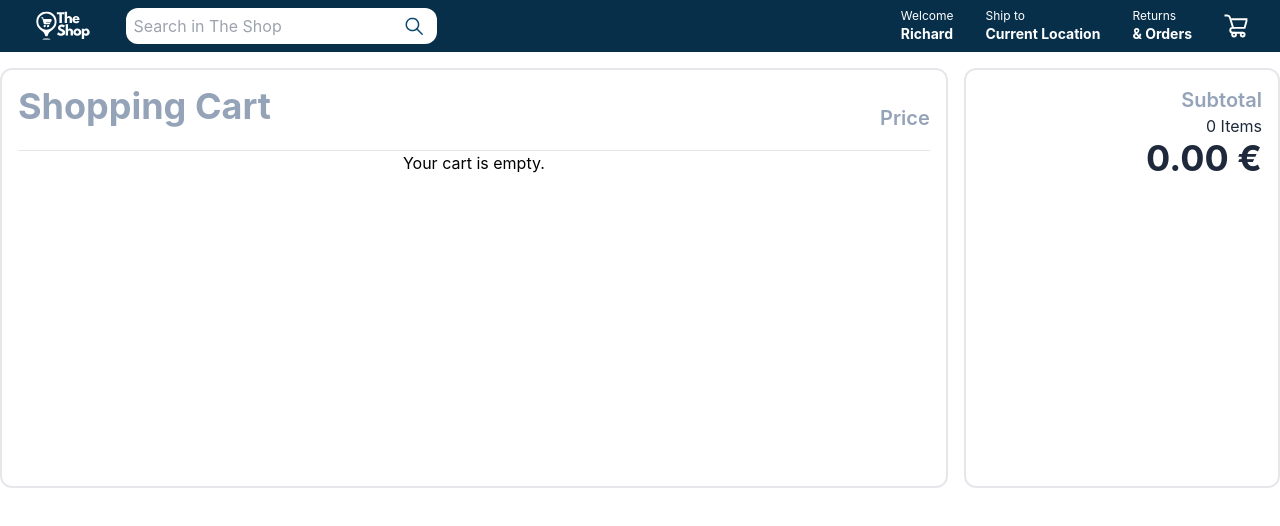
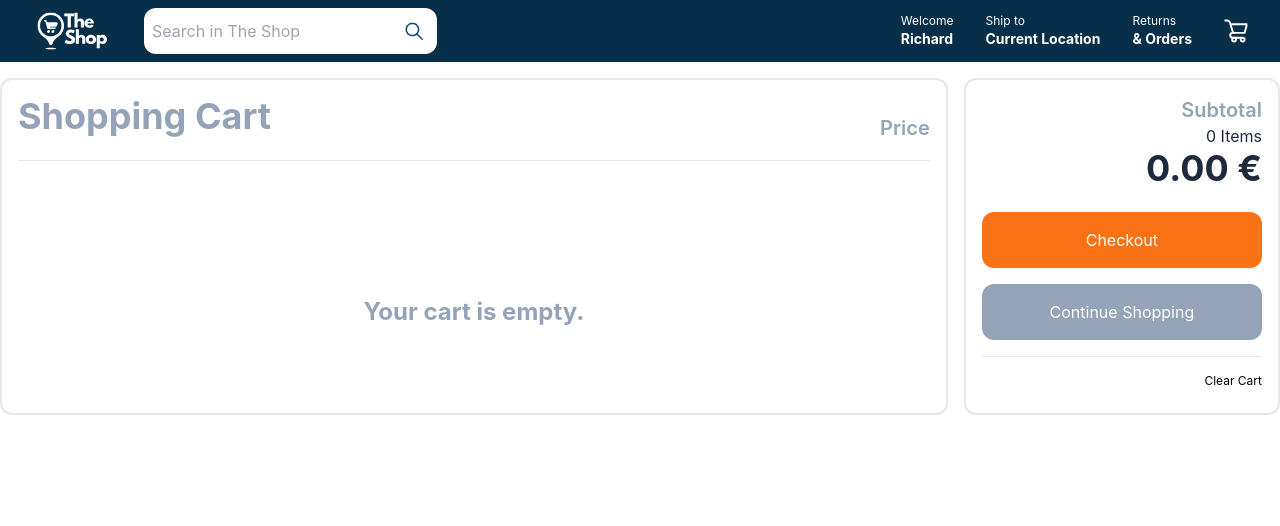
Before and after one commit to RichardS2496/TheShop, a React (Vite) app: page /cart in a window 1280 px wide. Shown: the top 526 px of the page. Built offline with nearby package versions, Linux system fonts and the light colour scheme.

Commit message:
shopping cart almost done

```diff
--- a/src/components/CartContext.jsx
+++ b/src/components/CartContext.jsx
@@ -42,14 +42,33 @@ export const CartProvider = ({ children }) => {
     console.log("Producto removido");
   };
 
+  const updateQuantity = (productId, quantity) => {
+    setCartItems((prevItems) =>
+      prevItems.map((item) =>
+        item.id === productId ? { ...item, quantity } : item
+      )
+    );
+  };
+
   const cartQuanty = cartItems.reduce((total, item) => {
     const quantity = typeof item.quantity === "number" ? item.quantity : 0;
     return total + quantity;
   }, 0);
 
+  const clearCart = () => {
+    setCartItems([]);
+  };
+
   return (
     <CartContext.Provider
-      value={{ cartItems, addToCart, removeFromCart, cartQuanty }}
+      value={{
+        cartItems,
+        addToCart,
+        removeFromCart,
+        updateQuantity,
+        cartQuanty,
+        clearCart,
+      }}
     >
       {children}
     </CartContext.Provider>
--- a/src/components/Header.jsx
+++ b/src/components/Header.jsx
@@ -12,7 +12,9 @@ export function Header() {
   return (
     <section className="header-container ">
       <div className="flex flex-row gap-8 w-1/3">
-        <LogoApp />
+        <Link to="/">
+          <LogoApp />
+        </Link>
         <form className="flex flex-row w-full" action="">
           <input
             className="w-full bg-white rounded-xl px-2 focus:outline-none"
--- a/src/pages/ShoppingCart.jsx
+++ b/src/pages/ShoppingCart.jsx
@@ -1,17 +1,54 @@
 import { Link } from "react-router-dom";
 import useCart from "../components/useCart";
 import "../styles/cartShopping.css";
+import { useState, useEffect } from "react";
 
 export function ShoppingCart() {
-  const { cartItems } = useCart();
+  const { cartItems, removeFromCart, updateQuantity, clearCart } = useCart();
+  const [quantities, setQuantities] = useState(
+    cartItems.reduce((acc, item) => {
+      acc[item.id] = item.quantity;
+      return acc;
+    }, {})
+  );
+
+  useEffect(() => {
+    cartItems.forEach((item) => {
+      if (quantities[item.id] !== item.quantity) {
+        updateQuantity(item.id, quantities[item.id]);
+      }
+    });
+  }, [quantities, cartItems, updateQuantity]);
+
+  const handleIncrement = (itemId) => {
+    setQuantities((prevQuantities) => {
+      const newQuantities = {
+        ...prevQuantities,
+        [itemId]: prevQuantities[itemId] + 1,
+      };
+      updateQuantity(itemId, newQuantities[itemId]);
+      return newQuantities;
+    });
+  };
+
+  const handleDecrement = (itemId) => {
+    setQuantities((prevQuantities) => {
+      const newQuantities = {
+        ...prevQuantities,
+        [itemId]: prevQuantities[itemId] > 1 ? prevQuantities[itemId] - 1 : 1,
+      };
+      updateQuantity(itemId, newQuantities[itemId]);
+      return newQuantities;
+    });
+  };
 
   const subtotal = cartItems.reduce(
-    (total, item) => total + item.price * item.quantity,
+    (total, item) => total + item.price * quantities[item.id],
     0
   );
 
   const totalQuantity = cartItems.reduce(
-    (total, item) => total + item.quantity,
+    (total, item) => total + quantities[item.id],
     0
   );
 
@@ -30,33 +67,64 @@ export function ShoppingCart() {
         <hr></hr>
 
         {cartItems.length === 0 ? (
-          <p>Your cart is empty.</p>
+          <div className="h-full w-full flex items-center justify-center">
+            {" "}
+            <p className="text-2xl font-bold text-slate-400">
+              Your cart is empty.
+            </p>
+          </div>
         ) : (
           <ul className="my-8 flex flex-col gap-4">
             {cartItems.map((item) => (
-              <Link
+              <div
                 className="p-4 flex flex-row items-start justify-between rounded-xl"
                 key={item.id}
                 to={`/products/${item.id}`}
               >
                 <div className=" flex flex-row gap-4 items-center w-5/6">
-                  <div className="w-1/5 h-32">
+                  <Link to={`/products/${item.id}`} className="w-1/5 h-32">
                     <img
                       src={item.image}
                       alt={item.title}
                       className="w-full h-full object-contain"
                     />
-                  </div>
-                  <div className="w-4/5 px-4 flex flex-col self-start text-start">
-                    <h2 className="text-lg">{item.title} </h2>
-                    <h4 className="text-green-500 text-sm">In Stock</h4>
-                    <h3>Qty: {item.quantity}</h3>
+                  </Link>
+                  <div className="w-4/5 px-4 flex flex-col justify-between self-start text-start gap-4">
+                    <div>
+                      <Link to={`/products/${item.id}`} className="text-lg">
+                        {item.title}{" "}
+                      </Link>
+                      <h4 className="text-green-500 text-sm">In Stock</h4>
+                    </div>
+                    <div className="w-full flex flex-row items-center justify-between">
+                      <div className="flex flex-row justify-start gap-2">
+                        <button
+                          className="border-2 self-start px-4 rounded-lg font-bold"
+                          onClick={() => handleDecrement(item.id)}
+                        >
+                          -
+                        </button>
+                        <h3>Qty: {quantities[item.id]}</h3>
+                        <button
+                          className="font-bold border-2 self-start px-4 rounded-lg"
+                          onClick={() => handleIncrement(item.id)}
+                        >
+                          +
+                        </button>
+                      </div>
+                    </div>
                   </div>
                 </div>
-                <div className="flex flex-col items-end w-1/6">
+                <div className="flex flex-col items-end w-1/6 justify-between">
                   <h4 className=" text-xl font-semibold">{item.price} €</h4>
+                  <button
+                    className="text-red-500 self-end"
+                    onClick={() => removeFromCart(item.id)}
+                  >
+                    Delete Product
+                  </button>
                 </div>
-              </Link>
+              </div>
             ))}
           </ul>
         )}
@@ -69,6 +137,24 @@ export function ShoppingCart() {
         <h2 className="text-right text-4xl font-bold text-slate-800 mb-6">
           {subtotal.toFixed(2)} €
         </h2>
+        <div className="flex flex-col gap-4 text-center">
+          <Link className="bg-orange-500 w-full rounded-xl p-4 text-bold text-white">
+            Checkout
+          </Link>
+          <Link
+            to="/"
+            className="bg-slate-400 w-full rounded-xl p-4 text-bold text-white"
+          >
+            Continue Shopping
+          </Link>
+        </div>
+        <hr className="mt-4"></hr>
+        <button
+          className="text-center text-xs mt-4 mb-2 self-center"
+          onClick={() => clearCart()}
+        >
+          Clear Cart
+        </button>
       </div>
     </section>
   );
--- a/src/styles/cartShopping.css
+++ b/src/styles/cartShopping.css
@@ -1,5 +1,5 @@
 .cart-container {
-  @apply max-w-[1366px] mx-auto flex flex-row gap-4;
+  @apply max-w-[1366px] mx-auto my-4 flex flex-row gap-4;
 }
 
 .items-list-container {
@@ -7,5 +7,5 @@
 }
 
 .price-container {
-  @apply rounded-xl border-2  min-h-[420px] p-4;
+  @apply sticky top-[4.3rem] right-0 rounded-xl border-2  h-fit p-4;
 }
```
